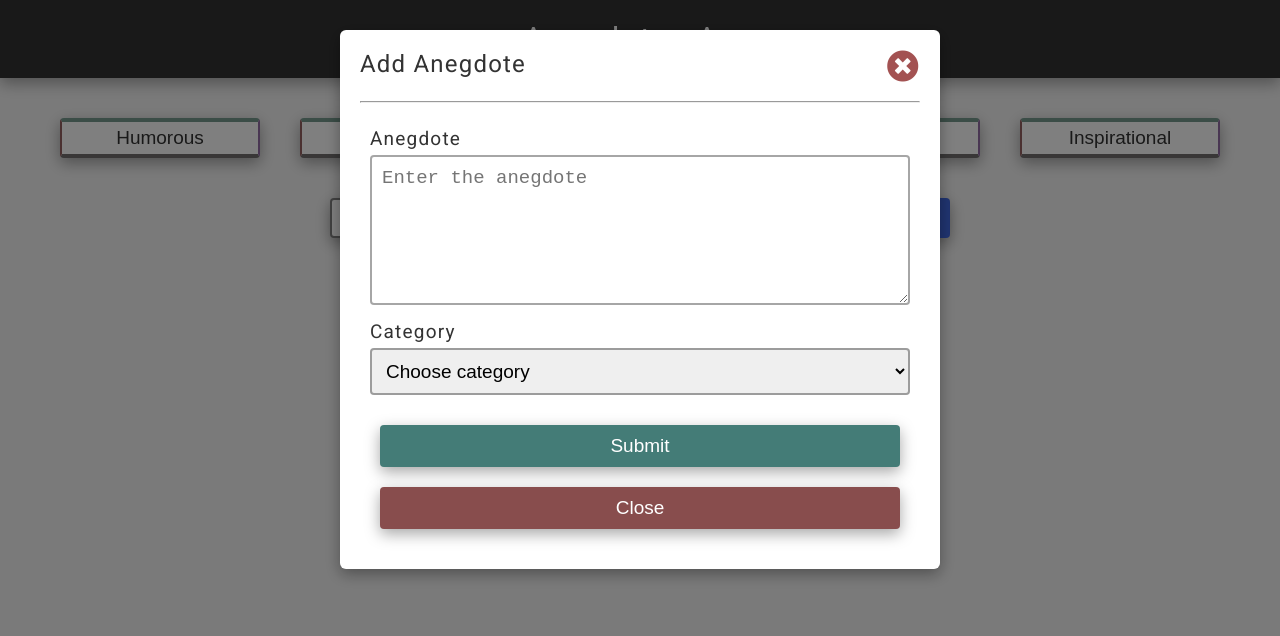
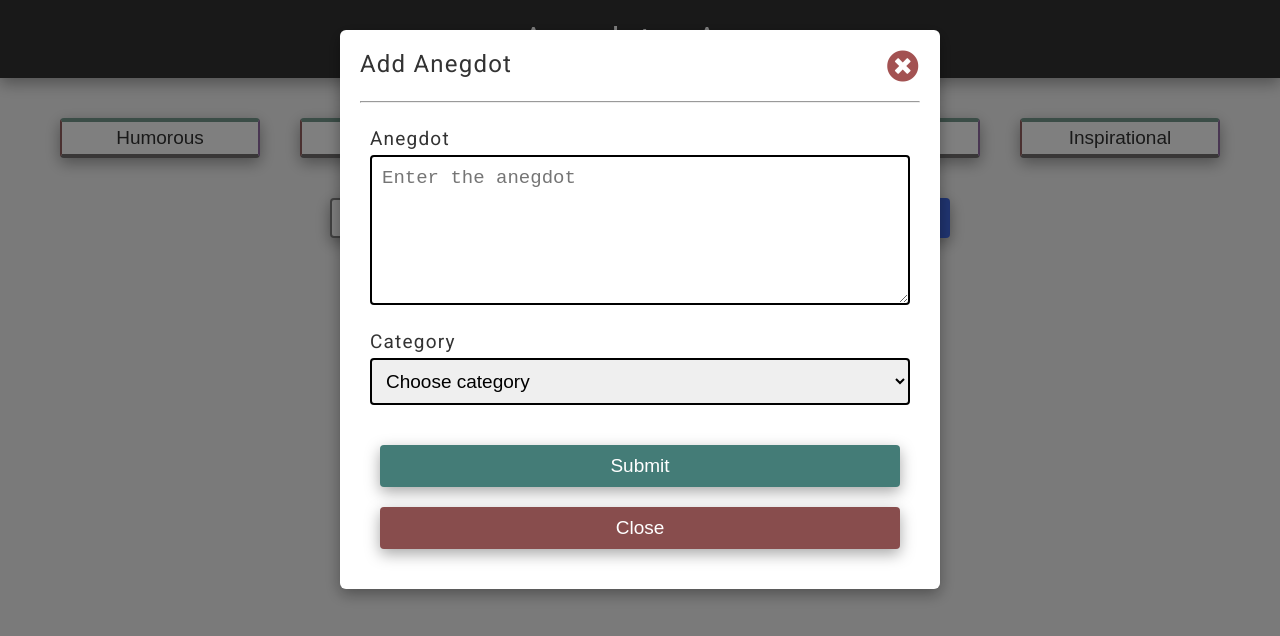
Before and after one commit to Akaki16/Anegdots-App, a React (Create React App) app: page / in a window 1280 px wide. Both pictures are taken after typing "Sample" into the empty fields and a click on the button "Add Anegdote". Shown: the top 636 px of the page. Built offline with nearby package versions, Linux system fonts and the light colour scheme.

Commit message:
Update AddAnegdot Component

```diff
--- a/src/Components/AddAnegdot.component.jsx
+++ b/src/Components/AddAnegdot.component.jsx
@@ -9,7 +9,11 @@ const AddAnegdote = ({
     handleAnegdotNameChange,
     handleAnegdotCategory,
     handleAnegdotCategoryChange,
-    handleSubmit
+    handleSubmit,
+    anegdotMessage,
+    categoryMessage,
+    messageColor,
+    inputColor
 }) => {
     return (
         // start of modal div
@@ -18,7 +22,7 @@ const AddAnegdote = ({
             <div className='modal-content'>
                 {/* start of modal header div */}
                 <div className='modal-header'>
-                    <h2>Add Anegdote</h2>
+                    <h2>Add Anegdot</h2>
                     <i onClick={handleModalClose} className="fas fa-times-circle fa-2x"></i>
                 </div>
                 {/* end of modal header div */}
@@ -30,19 +34,21 @@ const AddAnegdote = ({
                     {/* start of form */}
                     <form onSubmit={handleSubmit} className='add-form'>
                         <div className='form-group'>
-                            <label htmlFor='anegdote'>Anegdote</label>
+                            <label htmlFor='anegdote'>Anegdot</label>
                             <textarea
+                                style={{ border: `2px solid ${inputColor}` }}
                                 htmlFor='anegdote'
                                 id='anegdote'
-                                placeholder='Enter the anegdote'
+                                placeholder='Enter the anegdot'
                                 autoComplete='off'
                                 value={handleAnegdotName}
                                 onChange={handleAnegdotNameChange}
                             />
+                            <small style={{ margin: '5px', color: messageColor }}>{anegdotMessage}</small>
                         </div>
                         <div className='form-group'>
                             <label htmlFor="category">Category</label>
-                            <select autoComplete='off' htmlFor="category" value={handleAnegdotCategory}onChange={handleAnegdotCategoryChange}>
+                            <select style={{ border: `2px solid ${inputColor}` }} autoComplete='off' htmlFor="category" value={handleAnegdotCategory}onChange={handleAnegdotCategoryChange}>
                                 <option value="">Choose category</option>
                                 <option value="humorous">Humorous</option>
                                 <option value="reminiscent">Reminiscent</option>
@@ -51,6 +57,7 @@ const AddAnegdote = ({
                                 <option value="cautionary">Cautionary</option>
                                 <option value="inspirational">Inspirational</option>
                             </select>
+                            <small style={{ margin: '5px', color: messageColor }}>{categoryMessage}</small>
                         </div>
                         <div className='form-group'>
                             <button type='submit'>
@@ -72,7 +79,7 @@ const AddAnegdote = ({
 }
 
 AddAnegdote.defaultProps = {
-    modalDisplay: 'none'
+    modalDisplay: 'none',
 };
 
 AddAnegdote.propTypes = {
```
